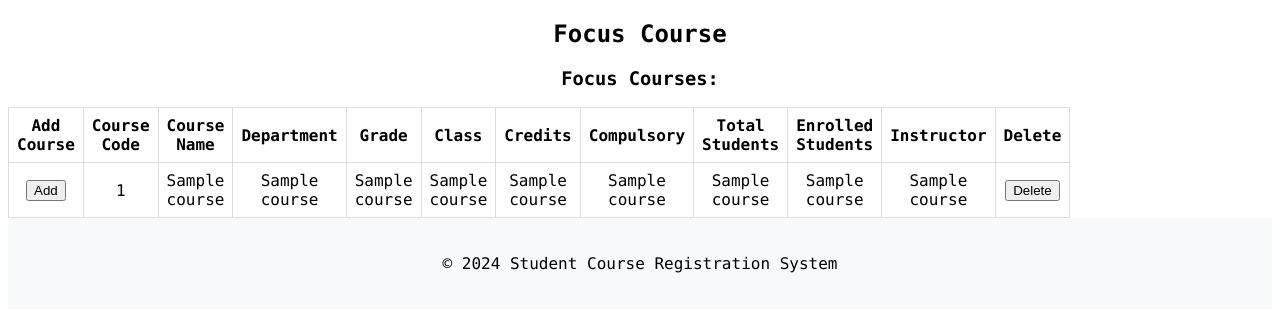
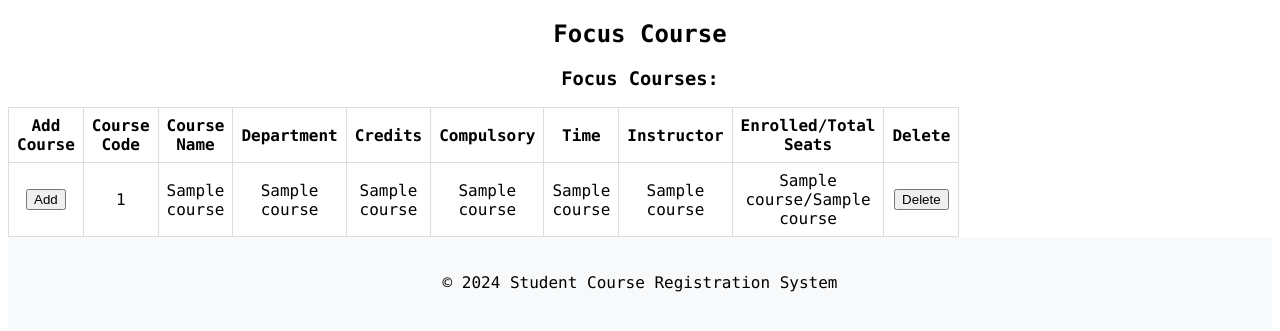
Before and after one commit to YJK0805/3-tier-site, a Flask app: template web/templates/focus.html in a window 1280 px wide. Shown: the part 109-440 px from the top of the page. Run offline with Flask 3, Linux system fonts and the light colour scheme; the template is opened without the code that fills it: most values are stand-ins (such as "Sample title", 1, 10 or a date in 2020).

Commit message:
modify focus&search page

```diff
--- a/web/app.py
+++ b/web/app.py
@@ -1,6 +1,6 @@
 from flask import Flask, render_template, request, redirect, url_for, jsonify
 from flask_login import LoginManager, UserMixin, login_user, logout_user, login_required, current_user
-from conn import register_user, authenticate_user, insert_required_and_same_class_courses, get_student_course_schedule, get_student_department, update_student_credit, search_courses, add_focus_course, get_student_focus_courses, add_course_in, delete_focus, get_course_time
+from conn import *
 
 app = Flask(__name__)
 app.secret_key = 'secret_key'
@@ -83,6 +83,19 @@ def schedule(student_id):
             select_course[i - 1][int(day)] = course_name
     return render_template('schedule.html', student_courses=select_course)
 
+def time_beautify(time):
+    time = list(time)
+    time[0] = {
+        1: '(一)',
+        2: '(二)',
+        3: '(三)',
+        4: '(四)',
+        5: '(五)',
+    }.get(time[0], '未知')
+    if time[1] == time[2]:
+        return f"{time[0]}{time[1]}"
+    return f"{time[0]}{time[1]}-{time[2]}"
+
 @app.route('/search_course', methods=['GET', 'POST'])
 @login_required
 def search_course():
@@ -96,25 +109,16 @@ def search_course():
         modified_search_results = []
         for result in search_results:
             result_list = list(result)
-            result_list[3] = '必修' if result_list[3] == 'R' else '選修'
+            result_list[4] = '必修' if result_list[4] == 'R' else '選修'
             course_time = get_course_time(result_list[0])
             modified_time = ""
             for time in course_time:
-                time = list(time)
-                time[0] = {
-                    1: '(一)',
-                    2: '(二)',
-                    3: '(三)',
-                    4: '(四)',
-                    5: '(五)',
-                }.get(time[0], '未知')
-                if modified_time:
-                    modified_time += "、"
-                if time[1] == time[2]:
-                    modified_time += f"{time[0]}{time[1]}"
+                current_time = time_beautify(time)
+                if modified_time == "":
+                    modified_time += current_time
                 else:
-                    modified_time += f"{time[0]}{time[1]}-{time[2]}"
-            result_list[4] = modified_time
+                    modified_time += f", {current_time}"
+            result_list[5] = modified_time
             modified_search_results.append(result_list)
         return render_template('search_course.html', search_results=modified_search_results)
     return render_template('search_course.html')
@@ -135,7 +139,21 @@ def focus_course(course_code):
 def focus_list():
     # 從資料庫中獲取學生的關注課程列表
     focus_courses = get_student_focus_courses(current_user.id)
-    return render_template('focus.html', focus_courses=focus_courses)
+    modified_focus_courses = []
+    for course in focus_courses:
+        course_list = list(course)
+        course_time = get_course_time(course_list[0])
+        course_list[4] = '必修' if course_list[4] == 'R' else '選修'
+        modified_time = ""
+        for time in course_time:
+            current_time = time_beautify(time)
+            if modified_time == "":
+                modified_time += current_time
+            else:
+                modified_time += f", {current_time}"
+        course_list.append(modified_time)
+        modified_focus_courses.append(course_list)
+    return render_template('focus.html', focus_courses=modified_focus_courses)
 
 @app.route('/add_course/<course_code>', methods=['POST'])
 @login_required
@@ -160,6 +178,12 @@ def delete_focus_course(course_code):
         else:
             return render_template('error.html', message=message), 400
 
+@app.route('/course', methods=['GET'])
+@login_required
+def course():
+    all_courses = get_student_course_schedule(current_user.id)
+    return render_template('course.html', all_courses=all_courses)
+
 @app.route('/logout')
 @login_required
 def logout():
--- a/web/conn.py
+++ b/web/conn.py
@@ -129,7 +129,7 @@ def search_courses(course_code, course_name, day, period, instructor):
         with conn.cursor() as cursor:
             sql = """
                 SELECT
-                    course.course_code, course.course_name, course.credits, course.compulsory,
+                    course.course_code, course.course_name, course.department, course.credits, course.compulsory,
                     course.class_name, coursetime.day_of_week,
                     CONCAT(coursetime.start_period, '-', coursetime.end_period) AS course_time,
                     course.instructor,
@@ -201,9 +201,8 @@ def get_student_focus_courses(student_id):
     try:
         with conn.cursor() as cursor:
             sql = """
-                SELECT course.course_code, course.course_name, course.department, course.grade,
-                       course.class_name, course.credits, course.compulsory,
-                       course.total_students, course.enrolled_students, course.instructor
+                SELECT course.course_code, course.course_name, course.department,
+                       course.credits, course.compulsory, course.total_students, course.enrolled_students, course.instructor
                 FROM focus
                 JOIN course ON focus.focused_course_code = course.course_code
                 WHERE focus.student_id = %s
--- a/web/templates/focus.html
+++ b/web/templates/focus.html
@@ -16,13 +16,11 @@ Focus Course
                 <th>Course Code</th>
                 <th>Course Name</th>
                 <th>Department</th>
-                <th>Grade</th>
-                <th>Class</th>
                 <th>Credits</th>
                 <th>Compulsory</th>
-                <th>Total Students</th>
-                <th>Enrolled Students</th>
+                <th>Time</th>
                 <th>Instructor</th>
+                <th>Enrolled/Total Seats</th>
                 <th>Delete</th>
             </tr>
         </thead>
@@ -38,11 +36,9 @@ Focus Course
                 <td>{{ course[2] }}</td>
                 <td>{{ course[3] }}</td>
                 <td>{{ course[4] }}</td>
-                <td>{{ course[5] }}</td>
-                <td>{{ course[6] }}</td>
+                <td>{{ course[8] }}</td>
                 <td>{{ course[7] }}</td>
-                <td>{{ course[8] }}</td>
-                <td>{{ course[9] }}</td>
+                <td>{{ course[6] }}/{{ course[5] }}</td>
                 <td>
                     <form action="{{ url_for('delete_focus_course', course_code=course[0]) }}" method="POST">
                         <button type="submit">Delete</button>
--- a/web/templates/search_course.html
+++ b/web/templates/search_course.html
@@ -44,9 +44,9 @@ Search Courses
                 <th>Focus course</th>
                 <th>Course Code</th>
                 <th>Course Name</th>
+                <th>Department</th>
                 <th>Credits</th>
                 <th>Compulsory</th>
-                <th>Class</th>
                 <th>Time</th>
                 <th>Instructor</th>
                 <th>Enrolled/Total Seats</th>
@@ -66,8 +66,8 @@ Search Courses
                 <td>{{ result[3] }}</td>
                 <td>{{ result[4] }}</td>
                 <td>{{ result[5] }}</td>
-                <td>{{ result[7] }}</td>
-                <td>{{ result[8] }}/{{ result[9] }}</td>
+                <td>{{ result[8] }}</td>
+                <td>{{ result[9] }}/{{ result[10] }}</td>
             </tr>
             {% endfor %}
         </tbody>
```
